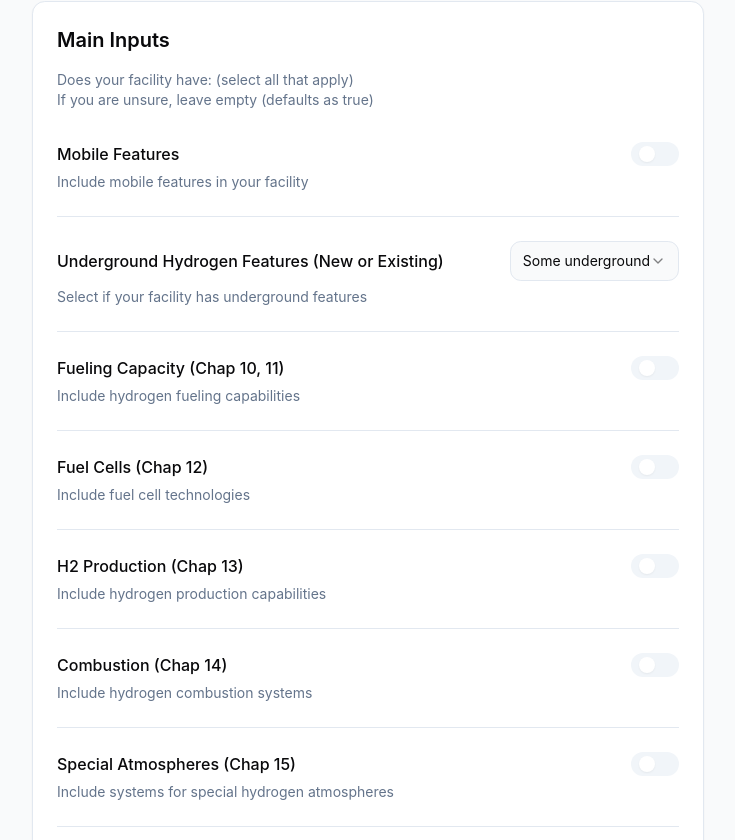
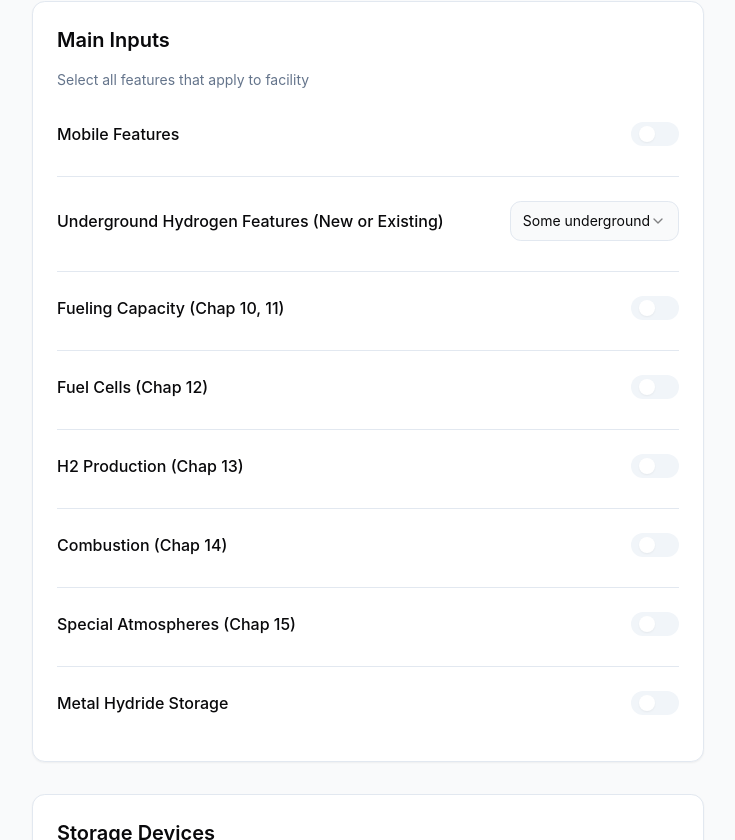
Before and after one commit to otterstone0/hello-inputs, a React (Vite) app: page / in a window 1280 px wide. Shown: the part 200-1040 px from the top of the page, without its empty margins (272-1007 px from the left). Built offline with nearby package versions, Linux system fonts and the light colour scheme.

Commit message:
Fix: Update UI text and add unit display
- Updated text in the "Main Inputs" section.
- Removed unnecessary grey text under fields.
- Changed "Max Operating Pressure" to "Max operating pressure".
- Added a unit display (gal/scf) next to the "Quantity" input field in the Storage Device card.

```diff
--- a/src/pages/Index.tsx
+++ b/src/pages/Index.tsx
@@ -171,14 +171,12 @@ const Index = () => {
               <div className="p-6">
                 <h2 className="text-xl font-semibold mb-4">Main Inputs</h2>
                 <p className="text-sm text-muted-foreground mb-4">
-                  Does your facility have: (select all that apply)<br />
-                  If you are unsure, leave empty (defaults as true)
+                  Select all features that apply to facility
                 </p>
                 <div className="space-y-2">
                   <ToggleInput
                     id="mobileFeatures"
                     label="Mobile Features"
-                    description="Include mobile features in your facility"
                     defaultValue={preferences.mobileFeatures}
                     onChange={(value) => handleToggleChange('mobileFeatures', value)}
                   />
@@ -202,14 +200,12 @@ const Index = () => {
                         </SelectContent>
                       </Select>
                     </div>
-                    <p className="text-sm text-muted-foreground mt-1">Select if your facility has underground features</p>
                   </div>
 
                   <Separator />
                   <ToggleInput
                     id="fuelingCapacity"
                     label="Fueling Capacity (Chap 10, 11)"
-                    description="Include hydrogen fueling capabilities"
                     defaultValue={preferences.fuelingCapacity}
                     onChange={(value) => handleToggleChange('fuelingCapacity', value)}
                   />
@@ -217,7 +213,6 @@ const Index = () => {
                   <ToggleInput
                     id="fuelCells"
                     label="Fuel Cells (Chap 12)"
-                    description="Include fuel cell technologies"
                     defaultValue={preferences.fuelCells}
                     onChange={(value) => handleToggleChange('fuelCells', value)}
                   />
@@ -225,7 +220,6 @@ const Index = () => {
                   <ToggleInput
                     id="h2Production"
                     label="H2 Production (Chap 13)"
-                    description="Include hydrogen production capabilities"
                     defaultValue={preferences.h2Production}
                     onChange={(value) => handleToggleChange('h2Production', value)}
                   />
@@ -233,7 +227,6 @@ const Index = () => {
                   <ToggleInput
                     id="combustion"
                     label="Combustion (Chap 14)"
-                    description="Include hydrogen combustion systems"
                     defaultValue={preferences.combustion}
                     onChange={(value) => handleToggleChange('combustion', value)}
                   />
@@ -241,7 +234,6 @@ const Index = () => {
                   <ToggleInput
                     id="specialAtmospheres"
                     label="Special Atmospheres (Chap 15)"
-                    description="Include systems for special hydrogen atmospheres"
                     defaultValue={preferences.specialAtmospheres}
                     onChange={(value) => handleToggleChange('specialAtmospheres', value)}
                   />
@@ -249,7 +241,6 @@ const Index = () => {
                   <ToggleInput
                     id="metalHydrideStorage"
                     label="Metal Hydride Storage"
-                    description="Store hydrogen in solid-state metal hydride materials"
                     defaultValue={preferences.metalHydrideStorage}
                     onChange={(value) => handleToggleChange('metalHydrideStorage', value)}
                   />
@@ -347,16 +338,21 @@ const Index = () => {
                           <div className="space-y-4">
                             <div className="flex items-center justify-between">
                               <Label htmlFor={`quantity-${device.id}`}>Quantity</Label>
+                              <div className="flex items-center">
                                 <Input
                                   id={`quantity-${device.id}`}
                                   value={device.quantity}
                                   onChange={(e) => updateStorageDevice(device.id, 'quantity', e.target.value)}
                                   className="w-auto min-w-[150px]"
                                 />
+                                <div className="ml-2 bg-muted px-2 py-1 rounded text-sm font-medium">
+                                  {device.type === 'Liquid' ? 'gal' : 'scf'}
+                                </div>
+                              </div>
                             </div>
 
                             <div className="flex items-center justify-between">
-                              <Label htmlFor={`pressure-${device.id}`}>Max Operating Pressure (psig)</Label>
+                              <Label htmlFor={`pressure-${device.id}`}>Max operating pressure (psig)</Label>
                               <Input
                                 id={`pressure-${device.id}`}
                                 value={device.maxPressure}
```
Lines whose indentation alone changed are shown as unchanged.
